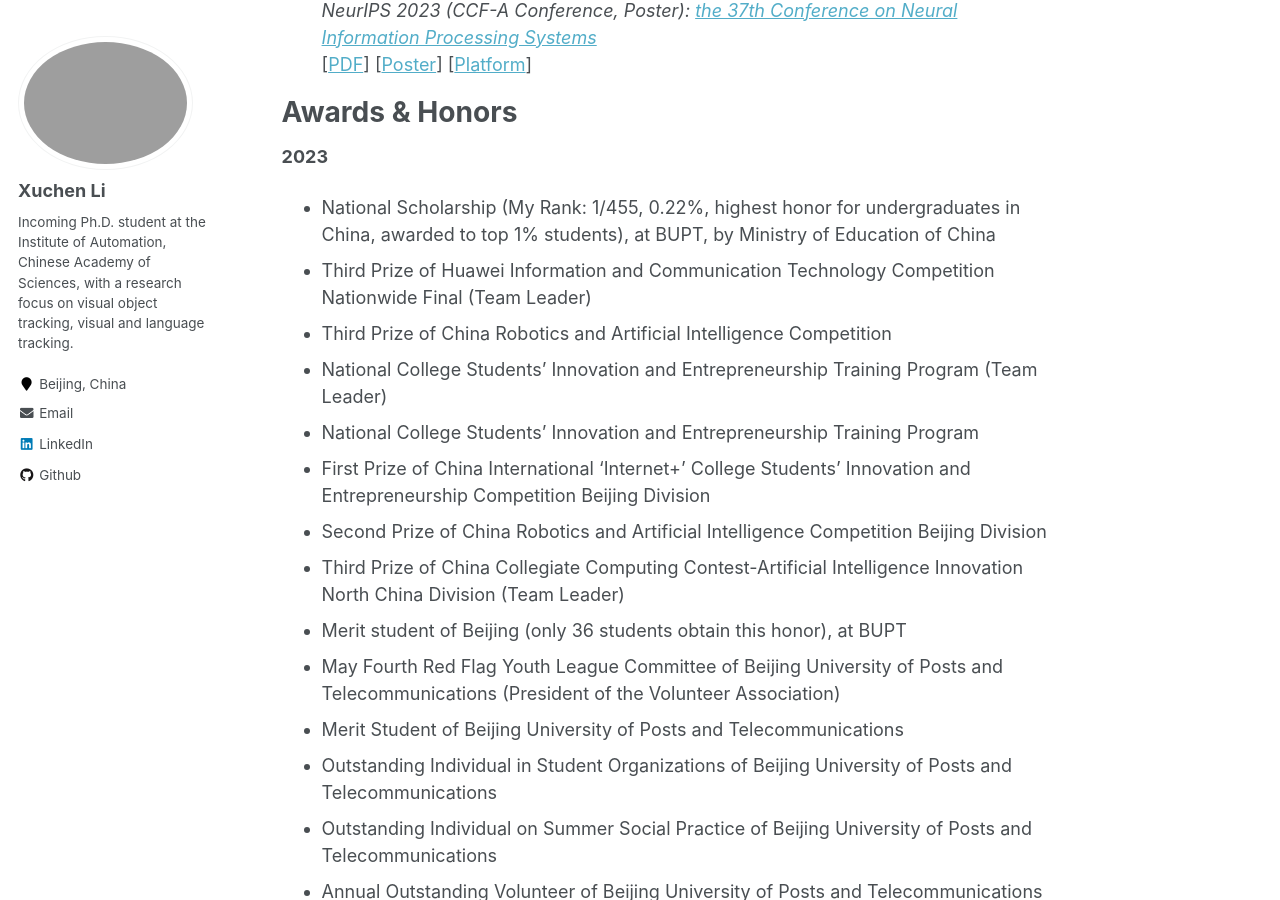
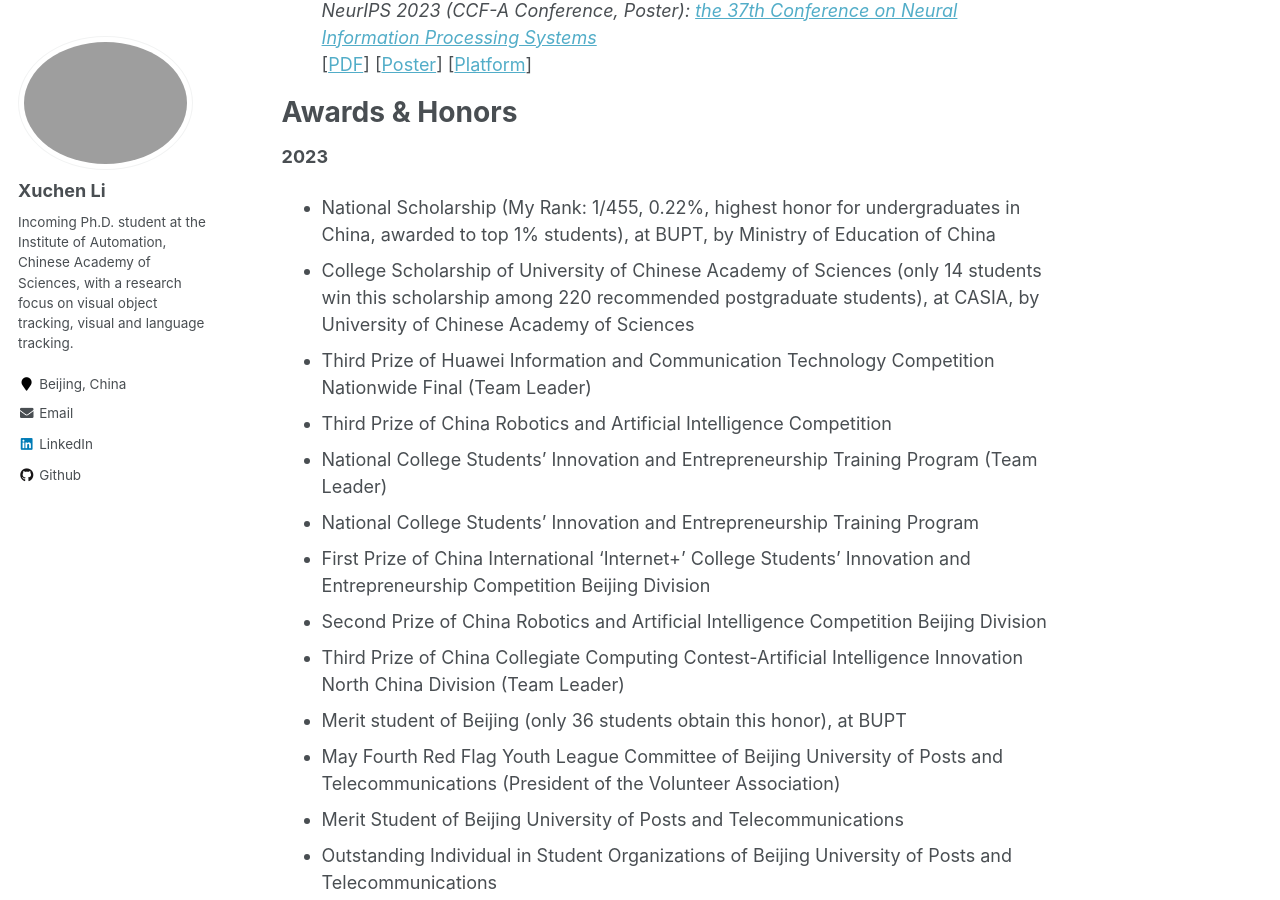
Before and after one commit to Xuchen-Li/Xuchen-Li.github.io, a Jekyll site: the page built from _pages/about.md, in a window 1280 px wide and 900 px high, scrolled down 1727 px. Built offline with Jekyll 4.4.1, drawn with Linux system fonts in a browser that asks for light colours.

Commit message:
更新 about.md

```diff
--- a/_pages/about.md
+++ b/_pages/about.md
@@ -60,7 +60,8 @@ Awards & Honors
 ======
 
 **2023**
-* National Scholarship (My Rank: 1/455, 0.22%, highest honor for undergraduates in China, awarded to top 1% students), at BUPT, by Ministry of Education of China<!-- * College Scholarship of University of Chinese Academy of Sciences (only 14 students win this scholarship among 200+ recommended postgraduate students), at CASIA, by University of Chinese Academy of Sciences -->
+* National Scholarship (My Rank: 1/455, 0.22%, highest honor for undergraduates in China, awarded to top 1% students), at BUPT, by Ministry of Education of China
+* College Scholarship of University of Chinese Academy of Sciences (only 14 students win this scholarship among 220 recommended postgraduate students), at CASIA, by University of Chinese Academy of Sciences
 * Third Prize of Huawei Information and Communication Technology Competition Nationwide Final (Team Leader)
 * Third Prize of China Robotics and Artificial Intelligence Competition
 * National College Students' Innovation and Entrepreneurship Training Program (Team Leader)
```
